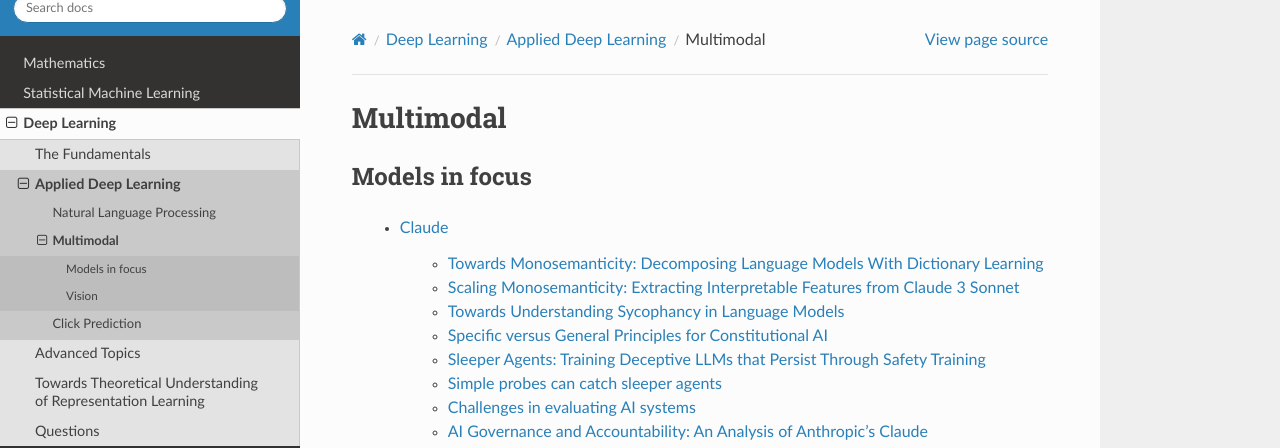
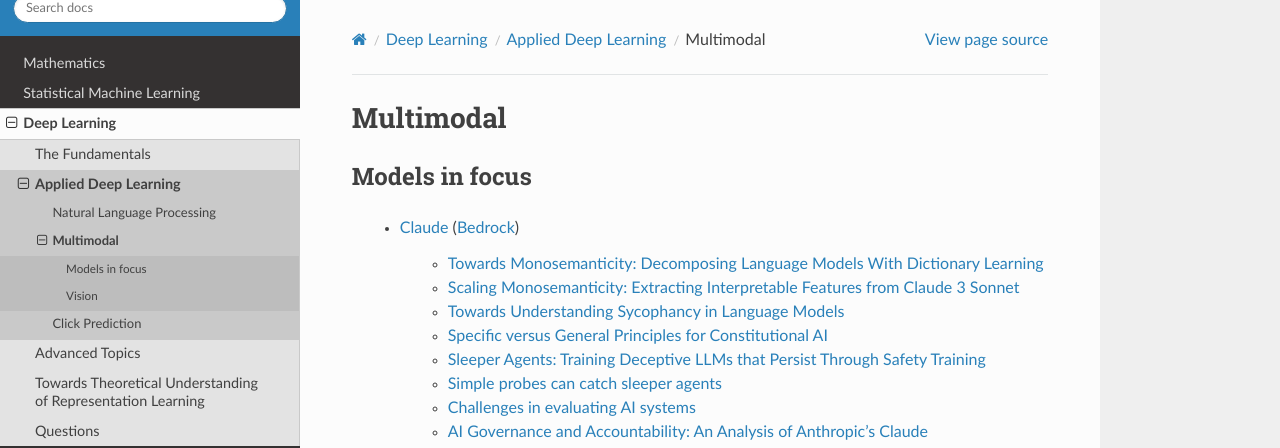
Before and after one commit to uselesstechjunks/leetcode, a Sphinx documentation site: the page built from docs/source/dl/application/multimodal.rst, in a window 1280 px wide and 900 px high. Shown: the top 448 px of the window. Built offline with Sphinx 7.4.7 and the Read the Docs theme 2.0.0, drawn with Linux system fonts in a browser that asks for light colours.

Commit message:
Update multimodal.rst

```diff
--- a/docs/source/dl/application/multimodal.rst
+++ b/docs/source/dl/application/multimodal.rst
@@ -4,7 +4,7 @@ Multimodal
 ******************************************************************************************
 Models in focus
 ******************************************************************************************
-	* `Claude <https://www.anthropic.com/news/claude-3-family>`_
+	* `Claude <https://www.anthropic.com/news/claude-3-family>`_ (`Bedrock <https://aws.amazon.com/bedrock/claude/>`_)
 
 		* `Towards Monosemanticity: Decomposing Language Models With Dictionary Learning <https://transformer-circuits.pub/2023/monosemantic-features>`_
 		* `Scaling Monosemanticity: Extracting Interpretable Features from Claude 3 Sonnet <https://transformer-circuits.pub/2024/scaling-monosemanticity/index.html>`_
```
